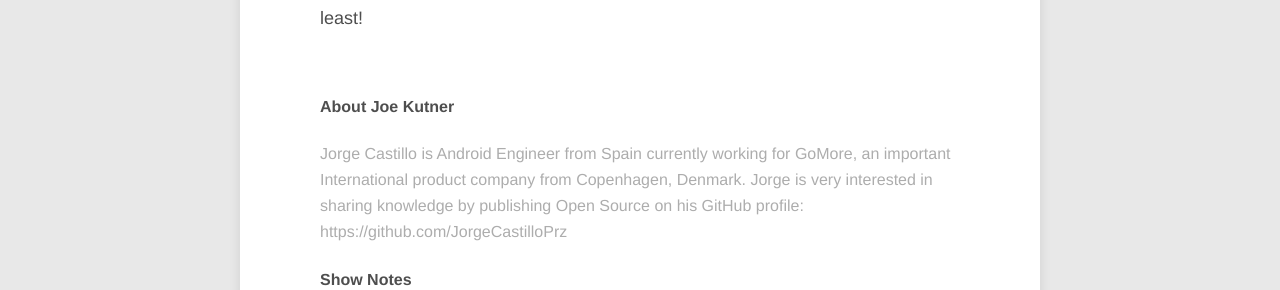
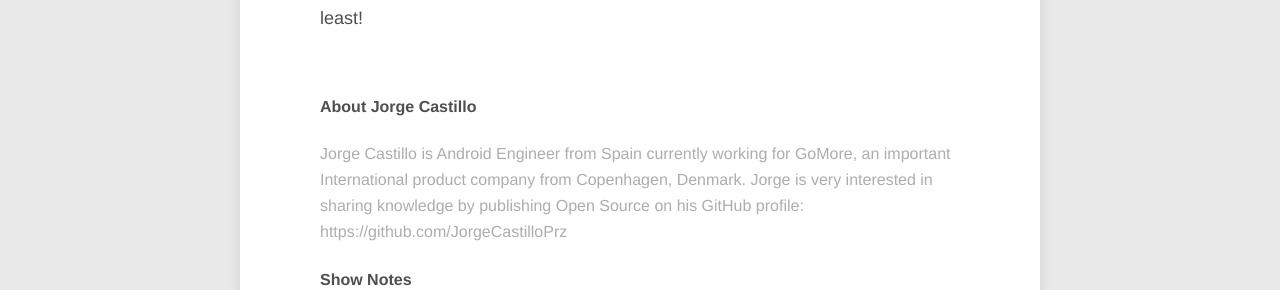
Before and after one commit to talkingkotlin/website, a Jekyll site: the page built from _posts/2017-07-14-functional-constructs-with-jorge-castillo.md, in a window 1280 px wide and 900 px high, scrolled down 845 px. Shown: the part 162-452 px from the top of the window. Built offline with Jekyll 4.4.1, drawn with Linux system fonts in a browser that asks for light colours; nearby versions of some CDN libraries; comment, search, counter and statistics services are not loaded.

Commit message:
Fixed name on Episode 13

```diff
--- a/_posts/2017-07-14-functional-constructs-with-jorge-castillo.md
+++ b/_posts/2017-07-14-functional-constructs-with-jorge-castillo.md
@@ -1,7 +1,7 @@
 ---
 layout: post
 title: "Functional Constructs with Jorge Castillo"
-guest: Joe Kutner
+guest: Jorge Castillo
 published: 2017-07-14
 recorded: 2017-04-19
 trackid: 333164442
```
